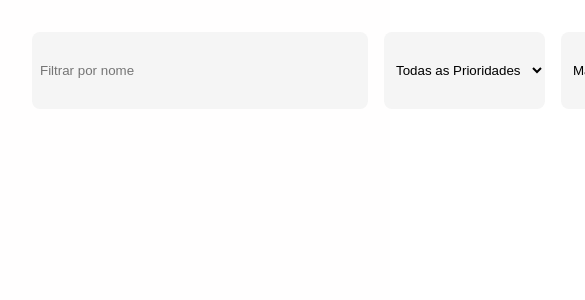
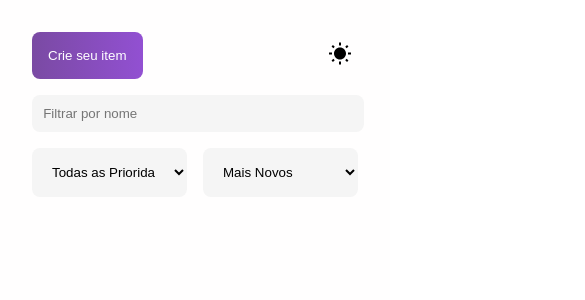
Before and after one commit to GuiOrlandin/desafio-front-end-concentrix, a React (Vite) app: page / in a window 390 px wide. Shown: the top 300 px of the page, 585 px wide, since content can reach past the window. Built offline with nearby package versions, Linux system fonts and the light colour scheme.

Commit message:
Responsiveness implemented across the project

```diff
--- a/src/components/cardItem/style.ts
+++ b/src/components/cardItem/style.ts
@@ -31,8 +31,7 @@ const fadeOut = keyframes`
 export const CardItemContainer = styled.div<ThemeSelected>`
   display: flex;
   flex-direction: column;
-  padding: 0 2rem 1rem 2rem;
-  width: 16rem;
+  padding: 0 1rem 1rem 2rem;
   height: 21rem;
   border-radius: 8px;
   position: relative;
@@ -96,8 +95,17 @@ export const Description = styled.p`
 `;
 export const PriorityAndDateContainer = styled.div`
   display: flex;
-  gap: 2.6rem;
+  width: 80%;
+  justify-content: space-between;
   align-items: center;
   position: absolute;
   top: 17.6rem;
+
+  p {
+    font-size: 0.8rem;
+  }
+
+  span {
+    font-size: 0.8rem;
+  }
 `;
--- a/src/routes/home/index.tsx
+++ b/src/routes/home/index.tsx
@@ -12,6 +12,7 @@ import {
   FilterSelect,
   CreateItemButtonAndToggleThemeContainer,
   PaginationButton,
+  FilterSelectContainer,
 } from "./styles";
 import { ThemeContext } from "../../context/ThemeContext";
 import CardItem from "../../components/cardItem";
@@ -49,8 +50,6 @@ export default function Home() {
 
   const pages = Array.from({ length: totalPages }, (_, index) => index + 1);
 
-  console.log("Current page: ", currentPage);
-
   return (
     <HomeContainer $variant={theme}>
       <header>
@@ -62,6 +61,7 @@ export default function Home() {
             value={filterName}
             onChange={(e) => setFilterName(e.target.value)}
           />
+          <FilterSelectContainer>
             <FilterSelect
               $variant={theme}
               value={filterPriority}
@@ -80,6 +80,7 @@ export default function Home() {
               <option value="newest">Mais Novos</option>
               <option value="oldest">Mais Antigos</option>
             </FilterSelect>
+          </FilterSelectContainer>
         </FilterContainer>
         <CreateItemButtonAndToggleThemeContainer>
           <EditOrCreateItemDialog dialogType="create" />
--- a/src/routes/home/styles.ts
+++ b/src/routes/home/styles.ts
@@ -27,6 +27,13 @@ export const HomeContainer = styled.div<ThemeSelected>`
     justify-content: space-between;
     width: 100%;
     margin-bottom: 2rem;
+
+    @media screen and (max-width: 535px) {
+      display: flex;
+      flex-direction: column-reverse;
+
+      width: 100%;
+    }
   }
 `;
 
@@ -43,15 +50,25 @@ export const CreateItemButtonAndToggleThemeContainer = styled.div`
   display: flex;
   align-items: center;
   gap: 1rem;
+
+  @media screen and (max-width: 535px) {
+    display: flex;
+    justify-content: space-between;
+    width: 100%;
+  }
 `;
 
 export const FilterSelect = styled.select<ThemeSelected>`
   background: ${({ $variant }) => ($variant === "light" ? "#F5F5F5" : "white")};
 
-  margin-right: 1rem;
   padding: 0.5rem;
   border-radius: 8px;
   border: none;
+
+  @media screen and (max-width: 535px) {
+    width: 100%;
+    padding: 1rem;
+  }
 `;
 
 export const FilterInput = styled.input<ThemeSelected>`
@@ -61,18 +78,55 @@ export const FilterInput = styled.input<ThemeSelected>`
   padding: 0.5rem;
   border-radius: 8px;
   border: none;
+
+  @media screen and (max-width: 874px) {
+    width: 17.5rem;
+  }
+
+  @media screen and (max-width: 535px) {
+    padding: 0.7rem;
+    width: 95%;
+  }
 `;
 
 export const FilterContainer = styled.div`
   display: flex;
+
+  @media screen and (max-width: 874px) {
+    flex-direction: column;
+    gap: 1rem;
+  }
+
+  @media screen and (max-width: 535px) {
+    width: 100%;
+  }
 `;
+
+export const FilterSelectContainer = styled.div`
+  display: flex;
+  gap: 1rem;
+`;
+
 export const CardItemContainer = styled.main`
-  display: flex;
-  flex-wrap: wrap;
-  flex-grow: 1;
+  display: grid;
+  flex: 1;
+  grid-template-columns: repeat(4, 1fr);
+  margin-bottom: 2rem;
   gap: 2rem;
 
-  margin-bottom: 2rem;
+  @media screen and (max-width: 1530px) {
+    display: grid;
+    grid-template-columns: repeat(3, 1fr);
+  }
+
+  @media screen and (max-width: 1160px) {
+    display: grid;
+    grid-template-columns: repeat(2, 1fr);
+  }
+  @media screen and (max-width: 800px) {
+    display: grid;
+    grid-template-columns: repeat(1, 1fr);
+  }
 `;
 
 export const PaginationContainer = styled.div<ThemeSelected>`
```
Lines whose indentation alone changed are shown as unchanged.
